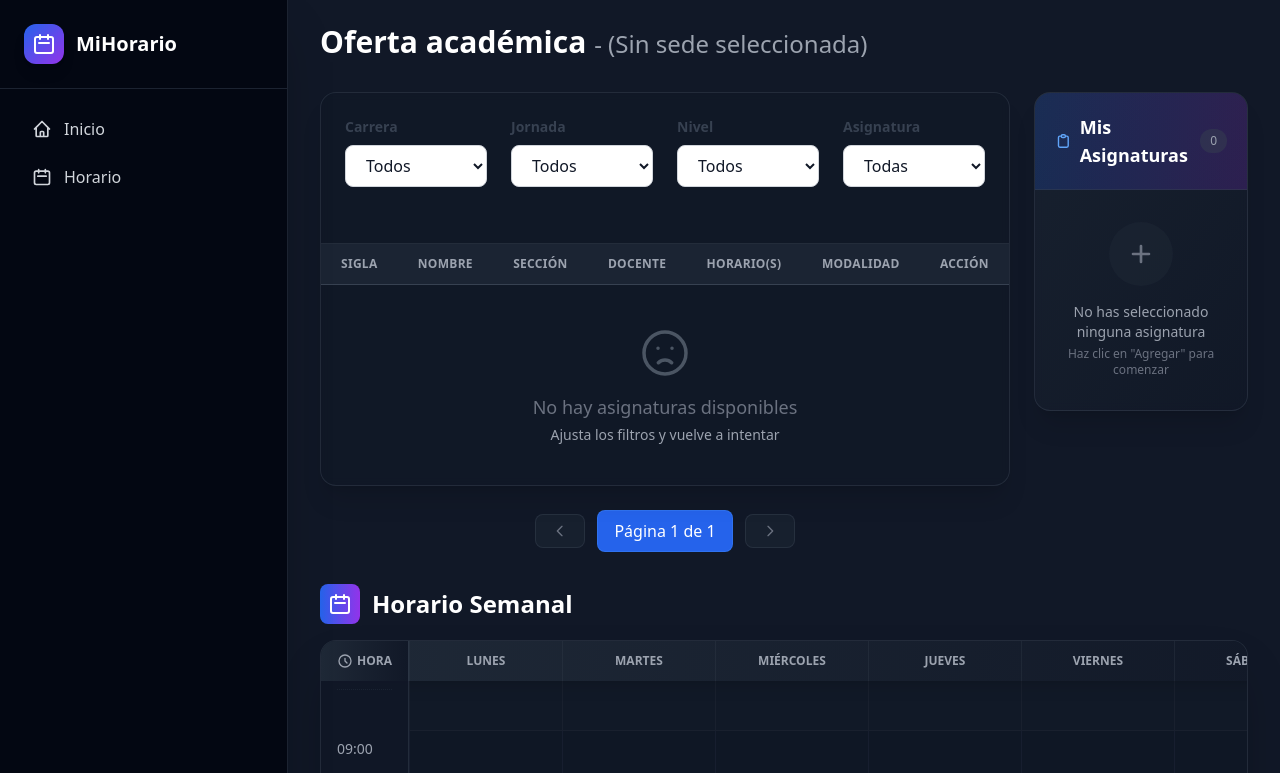
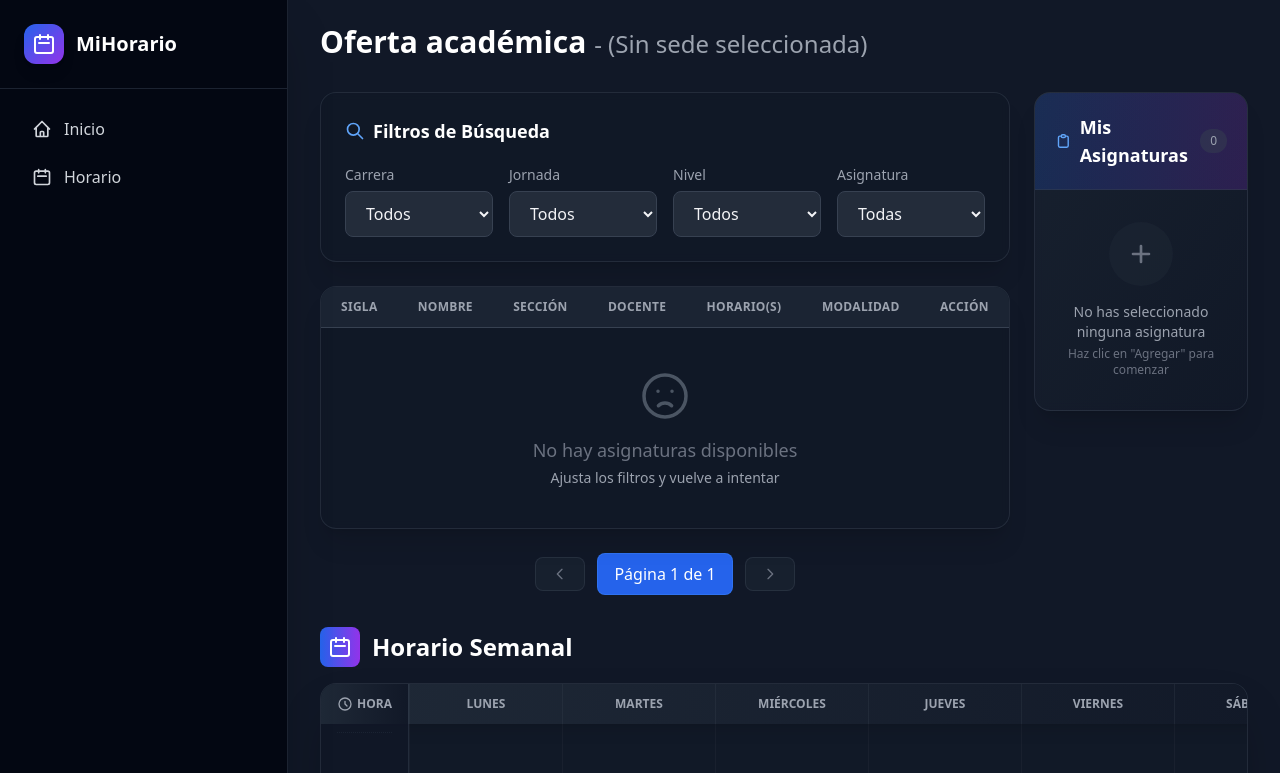
Before and after one commit to vcanio/MiHorario, a Django app: page /lista_asignaturas/ in a window 1280 px wide. Shown: the top 773 px of the page. Run offline with Django 5.2, Linux system fonts and the light colour scheme; data that the repository does not hold is empty; some libraries are stand-ins or nearby versions.

Commit message:
UI mejorada

```diff
--- a/oferta/templates/includes/filtro_asignatura.html
+++ b/oferta/templates/includes/filtro_asignatura.html
@@ -1,8 +1,9 @@
 <div>
-    <label for="busqueda" class="block text-sm font-semibold text-gray-700 dark:text-gray-200 mb-2">Asignatura</label>
+    <label for="busqueda" class="block text-sm font-medium text-gray-400 mb-1.5">Asignatura</label>
+
     <select id="busqueda" name="busqueda" onchange="resetDependientes('busqueda')"
-        class="w-full px-4 py-2 rounded-lg border border-gray-300 dark:border-gray-600 bg-white dark:bg-gray-800 text-gray-900 dark:text-gray-100 focus:outline-none focus:ring-2 focus:ring-indigo-500">
-        <option value="">Todas</option>
+        class="w-full px-4 py-2.5 rounded-lg border border-gray-700 bg-gray-700/50 text-gray-100 focus:outline-none focus:ring-2 focus:ring-blue-500">
+        <option value="">Todas</asunto>
         {% for a in asignaturas_unicas %}
             <option value="{{ a.nombre }}" {% if request.GET.busqueda == a.nombre %}selected{% endif %}>{{ a.nombre }}</option>
         {% endfor %}
--- a/oferta/templates/includes/filtro_select.html
+++ b/oferta/templates/includes/filtro_select.html
@@ -1,7 +1,8 @@
 <div>
-    <label for="{{ id }}" class="block text-sm font-semibold text-gray-700 dark:text-gray-200 mb-2">{{ label }}</label>
+    <label for="{{ id }}" class="block text-sm font-medium text-gray-400 mb-1.5">{{ label }}</label>
+
     <select id="{{ id }}" name="{{ id }}" onchange="resetDependientes('{{ id }}')"
-        class="w-full px-4 py-2 rounded-lg border border-gray-300 dark:border-gray-600 bg-white dark:bg-gray-800 text-gray-900 dark:text-gray-100 focus:outline-none focus:ring-2 focus:ring-indigo-500">
+        class="w-full px-4 py-2.5 rounded-lg border border-gray-700 bg-gray-700/50 text-gray-100 focus:outline-none focus:ring-2 focus:ring-blue-500">
         <option value="">Todos</option>
         {% for opcion in opciones %}
             <option value="{{ opcion }}" {% if selected == opcion %}selected{% endif %}>{{ opcion }}</option>
--- a/oferta/templates/includes/filtros.html
+++ b/oferta/templates/includes/filtros.html
@@ -1,4 +1,4 @@
-<form method="get" id="filtros-form" class="grid grid-cols-1 sm:grid-cols-2 md:grid-cols-4 gap-6 mb-8">
+<form method="get" id="filtros-form" class="grid grid-cols-2 md:grid-cols-4 gap-4">
 
     {% if request.GET.sede %}
         <input type="hidden" name="sede" value="{{ request.GET.sede }}">
--- a/oferta/templates/includes/tabla_asignaturas.html
+++ b/oferta/templates/includes/tabla_asignaturas.html
@@ -1,5 +1,5 @@
 <div class="hidden lg:block overflow-hidden">
-    <table class="min-w-full text-sm text-left text-gray-100">
+    <table class="min-w-full text-sm text-left text-gray-100 table-fixed">
         <thead class="bg-gray-800/80 border-b border-gray-700 text-xs uppercase tracking-wide text-gray-400">
             <tr>
                 <th class="px-5 py-3 font-semibold">Sigla</th>
@@ -17,8 +17,7 @@
             <tr class="hover:bg-gray-800/60 transition-colors">
                 <td class="px-5 py-3 font-mono text-blue-400 font-semibold">{{ a.sigla }}</td>
 
-                <td class="px-5 py-3 max-w-xs truncate">{{ a.nombre }}</td>
-
+                <td class="px-5 py-3 max-w-xs whitespace-normal break-words">{{ a.nombre }}</td>
                 <td class="px-5 py-3 text-gray-300">{{ a.seccion }}</td>
 
                 <td class="px-5 py-3">
--- a/oferta/templates/lista_asignaturas.html
+++ b/oferta/templates/lista_asignaturas.html
@@ -18,29 +18,33 @@
 
 <div class="grid grid-cols-1 lg:grid-cols-12 gap-6 mt-6">
 
-    <div class="lg:col-span-9">
-
-        <div class="bg-gray-900/50 backdrop-blur-sm rounded-2xl border border-gray-700/50 shadow-xl overflow-hidden">
-
-            <div class="p-6 border-b border-gray-700/50">
+    <div class="lg:col-span-9 space-y-6"> <div class="bg-gray-900/50 backdrop-blur-sm rounded-2xl border border-gray-700/50 shadow-xl">
+            <div class="p-6">
+                <h3 class="text-lg font-semibold text-white mb-5 flex items-center gap-2">
+                    <svg xmlns="http://www.w3.org/2000/svg" class="w-5 h-5 text-blue-400" fill="none" viewBox="0 0 24 24" stroke="currentColor" stroke-width="2">
+                        <path stroke-linecap="round" stroke-linejoin="round" d="M21 21l-6-6m2-5a7 7 0 11-14 0 7 7 0 0114 0z" />
+                    </svg>
+                    Filtros de Búsqueda
+                </h3>
                 {% include "includes/filtros.html" %}
             </div>
+        </div>
+        <div class="bg-gray-900/50 backdrop-blur-sm rounded-2xl border border-gray-700/50 shadow-xl overflow-hidden">
+            {% include "includes/tabla_asignaturas.html" %}
+        </div>
 
-            {% include "includes/tabla_asignaturas.html" %}
-
-        </div>
     </div>
 
     <div class="lg:col-span-3">
-
         <div class="lg:sticky lg:top-6">
             <div id="seleccionadas-container">
                 </div>
         </div>
-
     </div>
 
-</div> <div class="grid grid-cols-1 lg:grid-cols-12 gap-6">
+</div>
+
+<div class="grid grid-cols-1 lg:grid-cols-12 gap-6">
     <div class="lg:col-span-9">
 
         <nav class="mt-6 flex flex-wrap justify-center items-center gap-3">
@@ -112,7 +116,6 @@
         <div>
             <p class="text-white font-medium">¿Quieres guardar tus horarios?</p>
             <p class="text-gray-400 text-sm">
-                <!-- NUEVO: Añadimos ?next={{ request.get_full_path }} -->
                 <a href="{% url 'login' %}?next={{ request.get_full_path|urlencode }}" class="text-blue-400 hover:text-blue-300 underline">Inicia sesión</a> o
                 <a href="{% url 'registro' %}?next={{ request.get_full_path|urlencode }}" class="text-blue-400 hover:text-blue-300 underline">regístrate</a> para guardar y gestionar múltiples horarios.
             </p>
```
